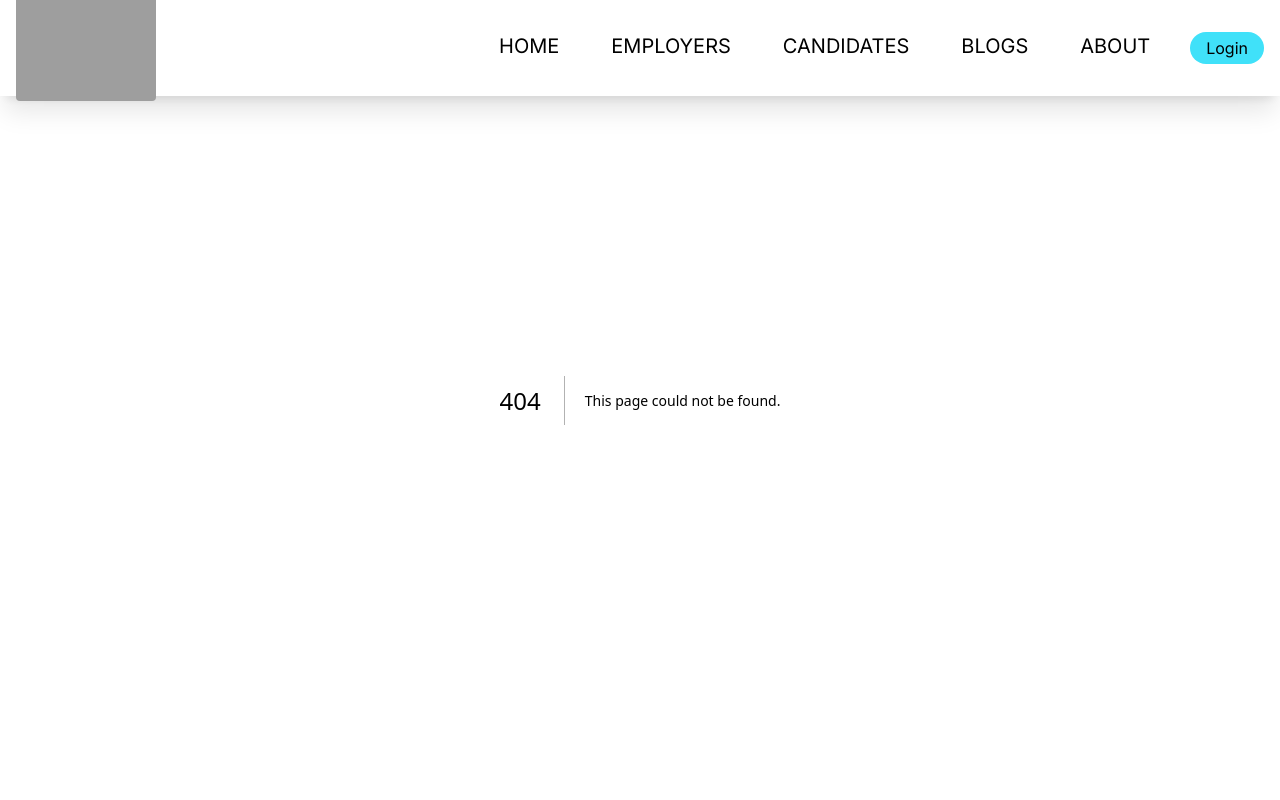
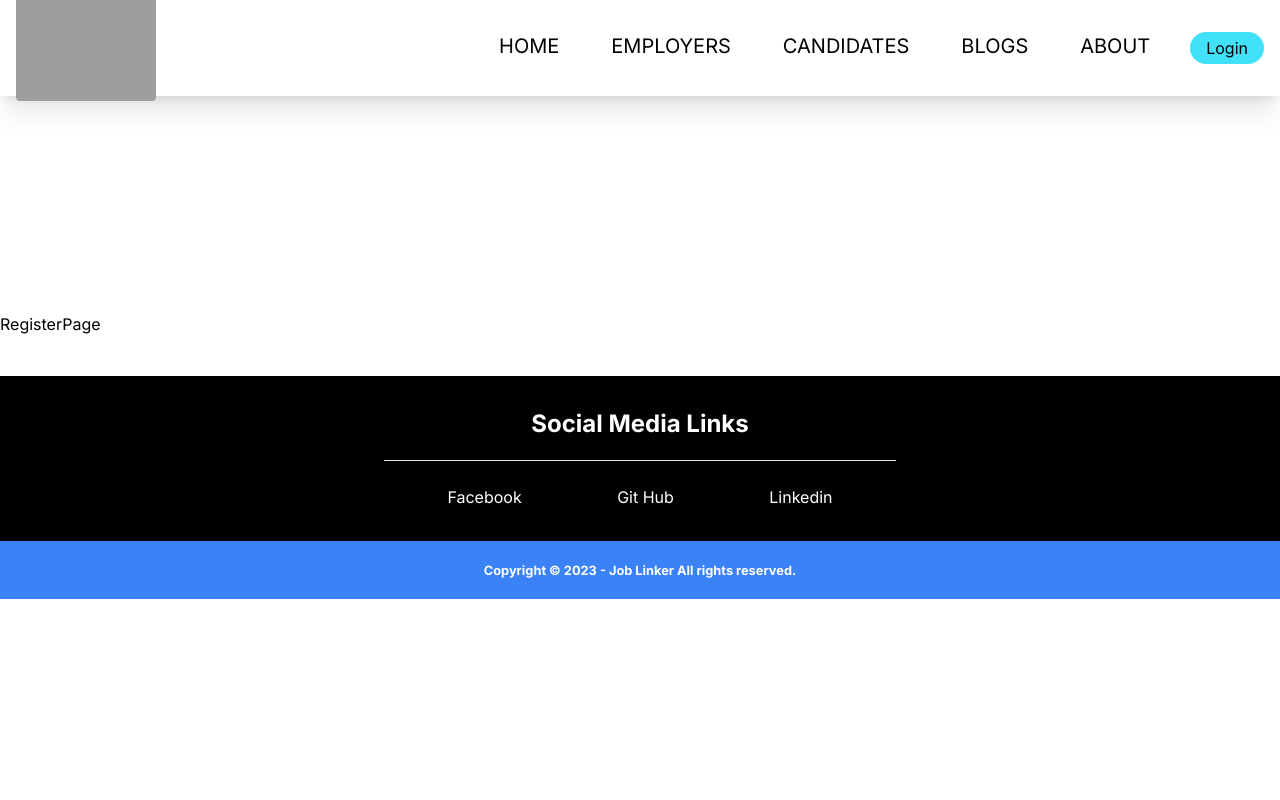
Before and after one commit to Galib24/JobLinker, a Next.js app: page /register in a window 1280 px wide. Before the commit this address had no page. Shown: the top 800 px of the page. Built offline with nearby package versions, Linux system fonts and the light colour scheme; grey boxes are pictures that could not be loaded.

Commit message:
Added login & register route system

```diff
--- /dev/null
+++ b/src/app/login/page.js
@@ -0,0 +1,15 @@
+
+const LoginPage = () => {
+    // make an attractive design that our team selected, it like jsx code of reactJS. i just do rsc command in there. best of luck.
+
+    return (
+        <div>
+            LoginPage
+            <div className="mt-72">LoginPage</div>
+
+            {/* when you would want to redirect or to go register page through link just use href="/register" in Link tag for routing */}
+        </div>
+    );
+};
+
+export default LoginPage;
--- /dev/null
+++ b/src/app/register/page.js
@@ -0,0 +1,13 @@
+
+const RegisterPage = () => {
+    // make an attractive design that our team selected, it like jsx code of reactJS. i just do rsc command in there. best of luck.
+
+    return (
+        <div>
+            RegisterPage
+            <div className="mt-72">RegisterPage</div>
+        </div>
+    );
+};
+
+export default RegisterPage;
--- a/src/components/Navbar/Navbar.jsx
+++ b/src/components/Navbar/Navbar.jsx
@@ -63,9 +63,11 @@ const Navbar = () => {
               </li>
 
               <li className="flex items-center space-x-5 text-[#F68519]ml-10">
+                <Link href="/login">
                   <h3 className="cursor-pointer border-[#40e1f9] px-4 py-1 rounded-full bg-[#40e1f9] text-black hover:bg-black hover:text-[#F68519] ease-out duration-300">
                     Login
                   </h3>
+                </Link>
               </li>
             </ul>
           </div>
@@ -113,9 +115,11 @@ const Navbar = () => {
                 <Link href="/about">About</Link>
               </li>
               <li className="flex items-center py-4 text-[#F68519]">
+                <Link href="/login">
                   <p className="cursor-pointer px-4 py-1 rounded-full bg-[#40e1f9] block text-black hover:bg-black hover:text-[#F68519] ease-in-out duration-300">
                     Login
                   </p>
+                </Link>
               </li>
             </ul>
           </div>
```
Lines whose indentation alone changed are shown as unchanged.
